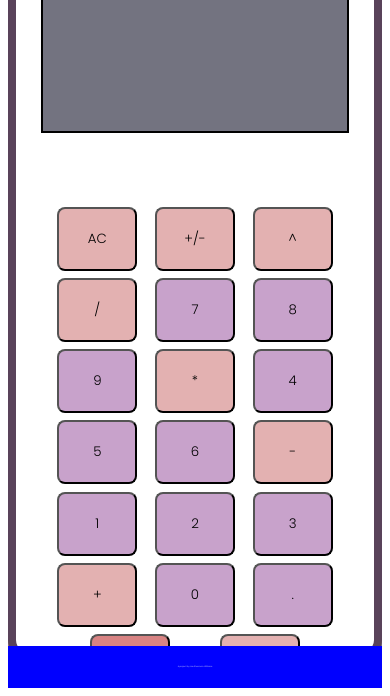
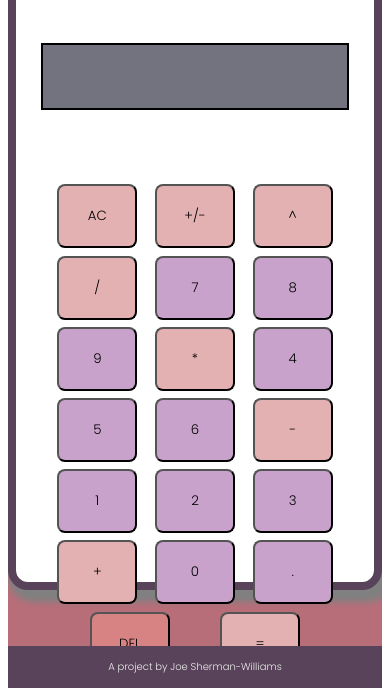
Before and after one commit to SlimeGoblin/calculator, a plain HTML site: page index.html in a window 390 px wide. Shown: the part 164-860 px from the top of the page. Drawn offline with Linux system fonts and the light colour scheme; files whose address does not match are found by name.

Commit message:
Mobile fix

```diff
--- a/style.css
+++ b/style.css
@@ -4,11 +4,18 @@
     }
 
     @media only screen and (max-width:600px) {
-        .footer#foot{font-size: 2px;
-            height: 12px;
-            background-color: blue;
+        .footer#foot{font-size: 10px;
         }
     }
+
+    @media only screen and (max-width:600px) {
+        .calContainer {
+            max-height: 80vh;
+            max-width:  50vh;
+        }
+    }
+
+
 
 
 @font-face {
```
